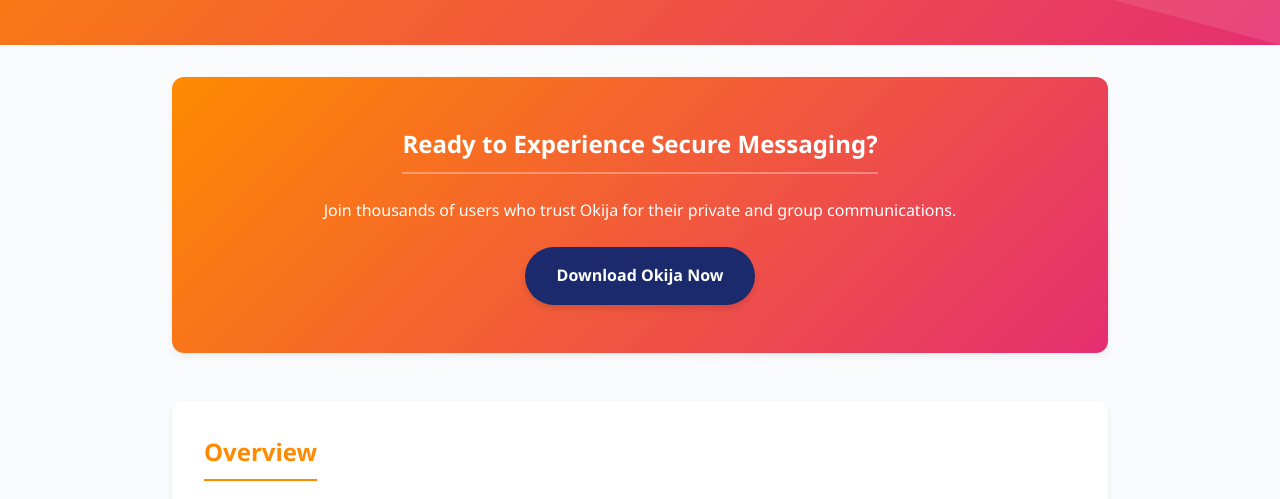
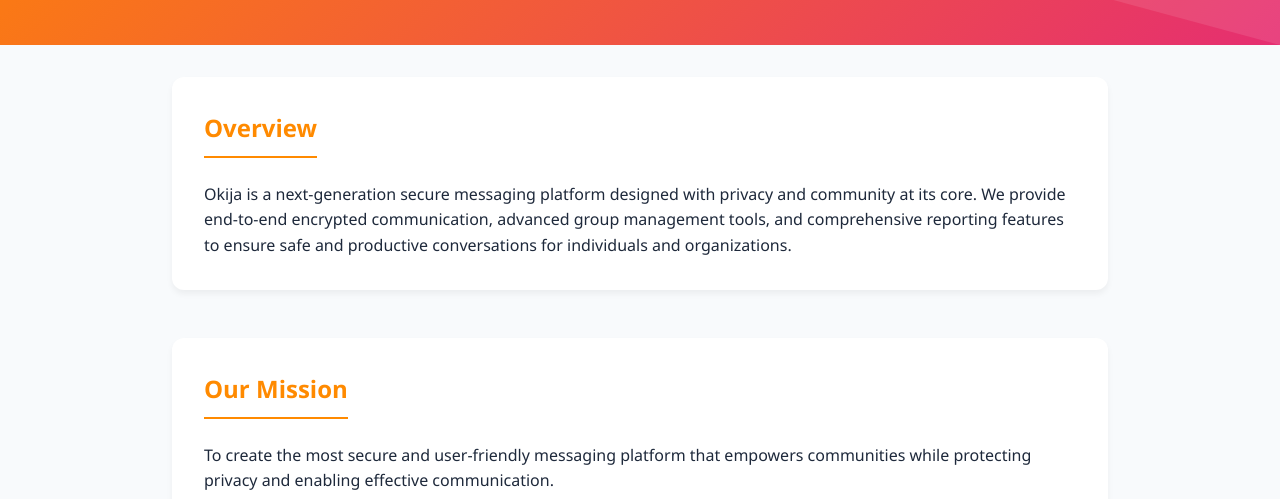
Before and after one commit to Ziccaora/Nigeria-Jobs-Landing-Page, a plain HTML site: page whitepaper.html in a window 1280 px wide. Shown: the part 301-800 px from the top of the page. Drawn offline with Linux system fonts and the light colour scheme.

Commit message:
Remove CTA section from whitepaper
Removed call-to-action section for downloading the app.

```diff
--- a/whitepaper.html
+++ b/whitepaper.html
@@ -260,11 +260,6 @@
     </header>
 
     <main>
-        <section class="cta-section">
-            <h2>Ready to Experience Secure Messaging?</h2>
-            <p>Join thousands of users who trust Okija for their private and group communications.</p>
-            <a href="images/app-release.apk" download class="cta-button">Download Okija Now</a>
-        </section>
         <section>
             <h2>Overview</h2>
             <p>
```
